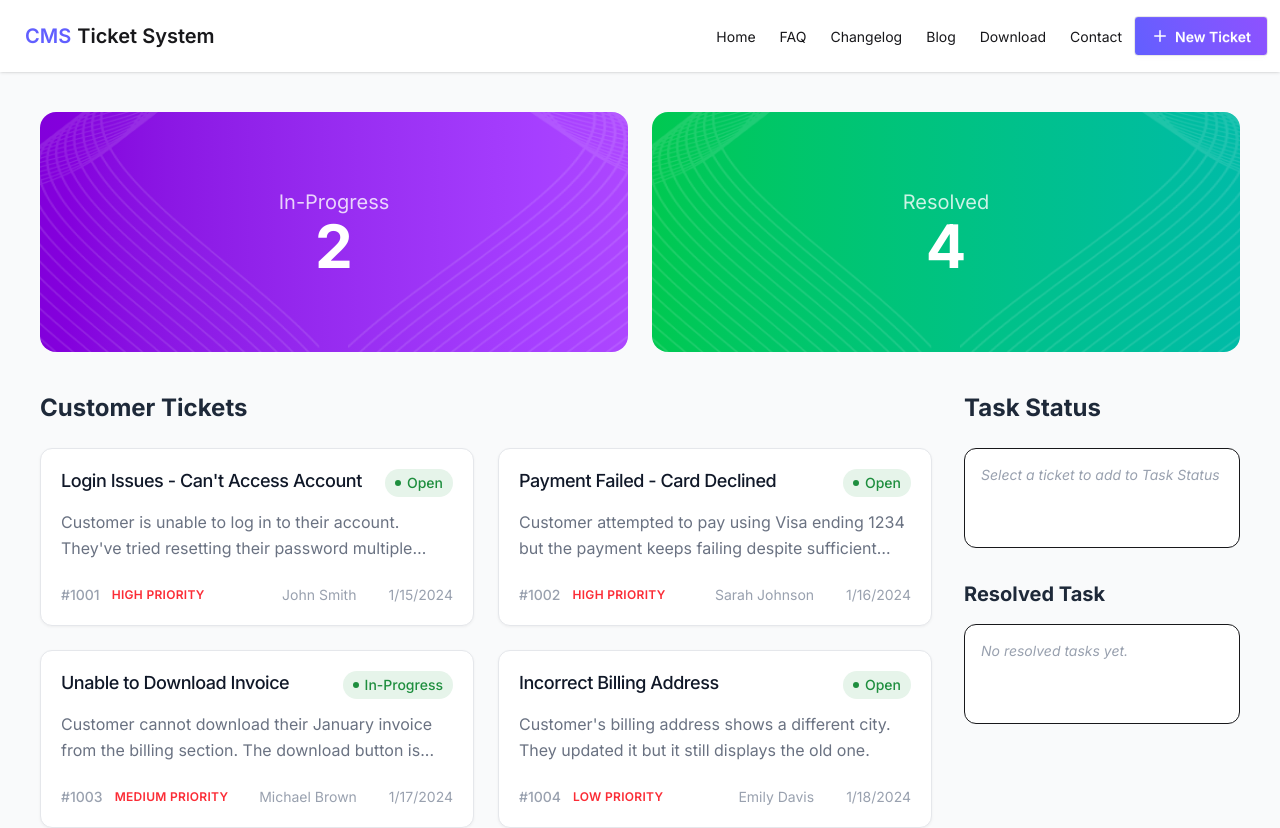
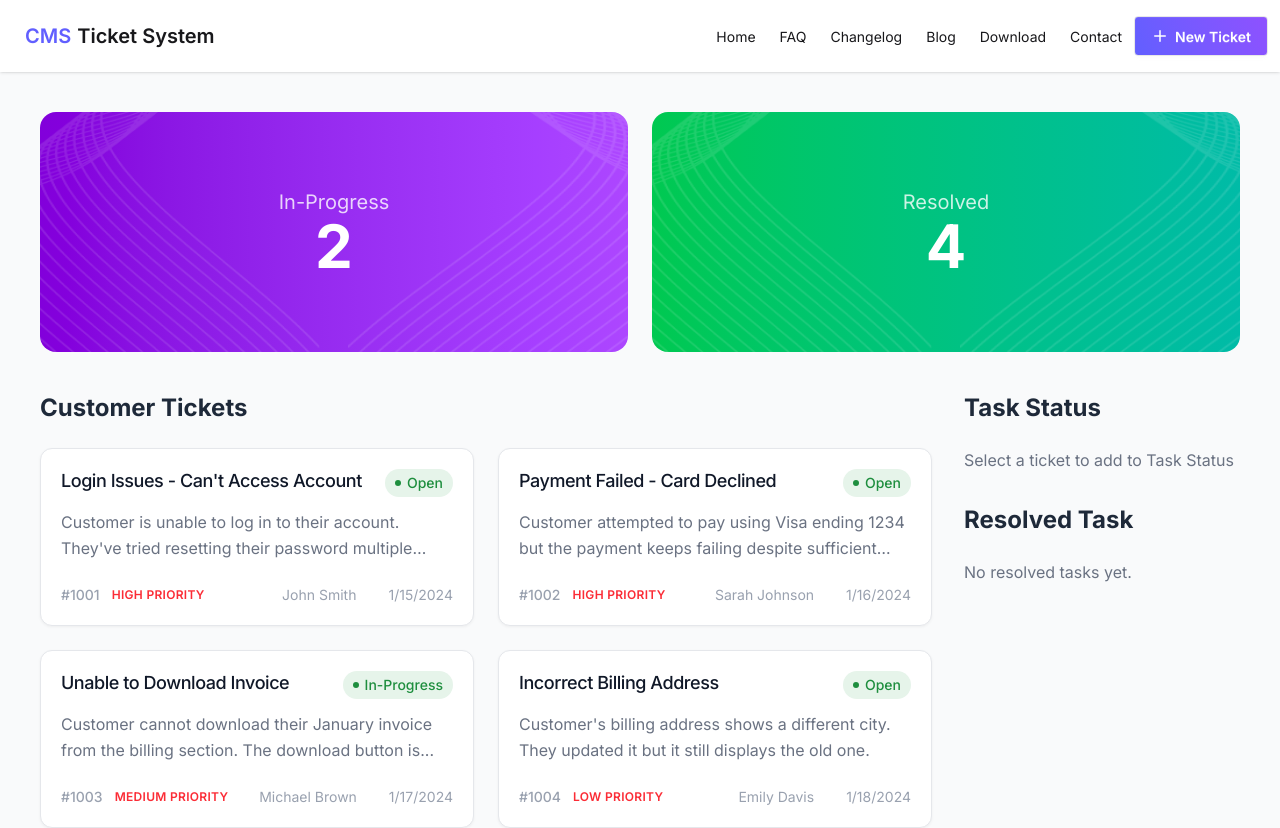
Before and after one commit to imhossainahmed/customer-management-support, a React (Vite) app: page / in a window 1280 px wide. Shown: the top 828 px of the page. Built offline with nearby package versions, Linux system fonts and the light colour scheme.

Commit message:
Designed Task Status Action Ui

```diff
--- a/src/App.jsx
+++ b/src/App.jsx
@@ -36,9 +36,12 @@ const App = () => {
       <ToastContainer position="right-bottom" autoClose={3000} />
       <NavBar />
       <StatusBanner taskInProgress={2} resolvedTasks={4} />
-      <main className="px-6 md:px-10 pb-20 grid grid-cols-1 lg:grid-cols-4 gap-8">
-        <TicketContainer getTicket={getTickets} addToTaskStatus={addToTaskStatus} />
-        <TicketActionSideBar taskStatus={taskStatus} resolvedTasks={resolvedTasks} handleComplete={handleComplete} />
+      <main className="px-6 md:px-10 pb-20">
+        <div className="grid grid-cols-1 lg:grid-cols-4 gap-8 container mx-auto">
+          <TicketContainer getTicket={getTickets} addToTaskStatus={addToTaskStatus} />
+          <TicketActionSideBar taskStatus={taskStatus} resolvedTasks={resolvedTasks} handleComplete={handleComplete} /><TicketContainer getTicket={getTickets} addToTaskStatus={addToTaskStatus} />
+          <TicketActionSideBar taskStatus={taskStatus} resolvedTasks={resolvedTasks} handleComplete={handleComplete} />
+        </div>
       </main>
       <Footer />
     </div>
--- a/src/components/Ticket/TicketActionSideBar.jsx
+++ b/src/components/Ticket/TicketActionSideBar.jsx
@@ -4,43 +4,12 @@ const TicketActionSideBar = ({ taskStatus, resolvedTasks, handleComplete }) => {
     <div className="lg:col-span-1 space-y-8">
       <div>
         <h2 className="text-2xl font-bold text-gray-800 mb-6">Task Status</h2>
-        <div className="bg-white rounded-xl border p-4 min-h-25">
-          {taskStatus.length === 0 ? (
-            <p className="text-gray-400 text-sm italic">Select a ticket to add to Task Status</p>
-          ) : (
-            <div className="space-y-3">
-              {taskStatus.map((ticket) => (
-                <div key={ticket.id} className="bg-gray-50 p-3 rounded-lg border border-gray-200">
-                  <p className="text-sm font-bold text-gray-700 mb-2">{ticket.title}</p>
-                  <button
-                    onClick={() => handleComplete(ticket)}
-                    className="w-full bg-purple-600 text-white text-xs font-bold py-2 rounded-md hover:bg-purple-700 transition"
-                  >
-                    Complete
-                  </button>
-                </div>
-              ))}
-            </div>
-          )}
-        </div>
+        <p className="text-base text-gray-500">Select a ticket to add to Task Status</p>
       </div>
 
       <div>
-        <h2 className="text-xl font-bold text-gray-800 mb-4">Resolved Task</h2>
-        <div className="bg-white rounded-xl border p-4 min-h-25">
-          {resolvedTasks.length === 0 ? (
-            <p className="text-gray-400 text-sm italic">No resolved tasks yet.</p>
-          ) : (
-            <ul className="space-y-2">
-              {resolvedTasks.map(ticket => (
-                <li key={ticket.id} className="text-sm text-gray-600 flex items-center gap-2">
-                  <span className="w-2 h-2 rounded-full bg-green-500"></span>
-                  {ticket.title}
-                </li>
-              ))}
-            </ul>
-          )}
-        </div>
+        <h2 className="text-2xl font-bold text-gray-800 mb-6">Resolved Task</h2>
+        <p className="text-base text-gray-500">No resolved tasks yet.</p>
       </div>
     </div>
   );
```
